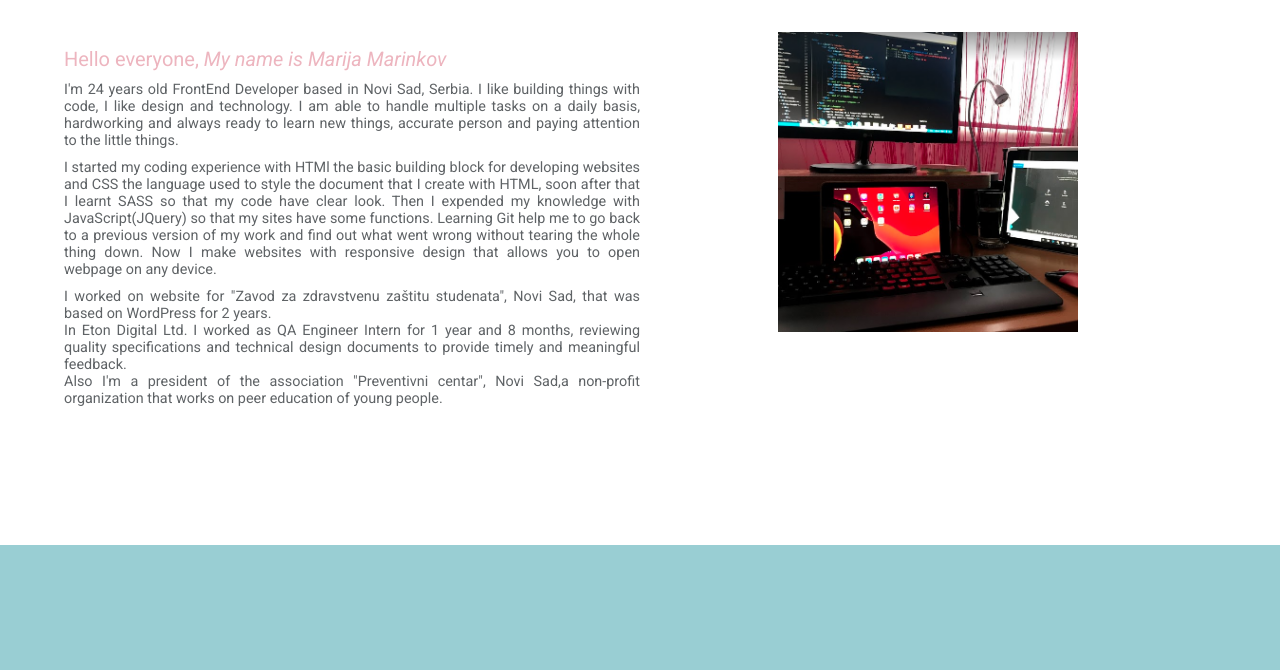
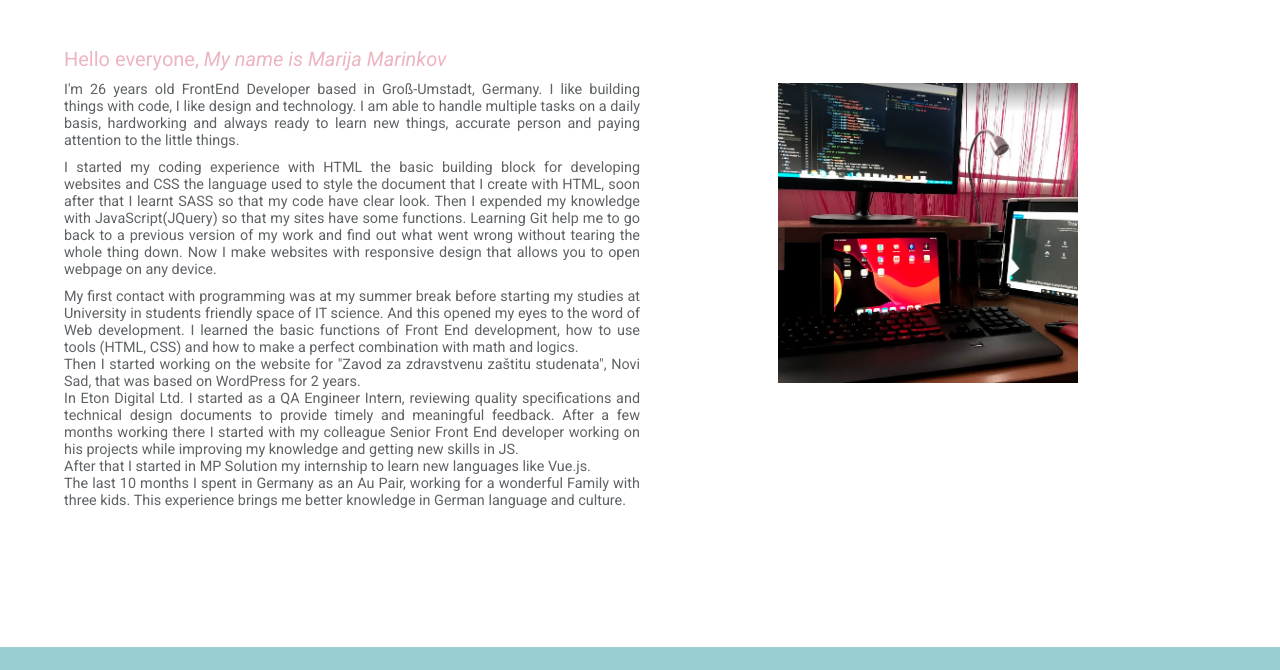
Before and after one commit to Makika1996/marijaportfolio, a plain HTML site: page index.html in a window 1280 px wide. Shown: the part 738-1408 px from the top of the page. Drawn offline with Linux system fonts and the light colour scheme.

Commit message:
Add files via upload

```diff
--- a/index.html
+++ b/index.html
@@ -66,12 +66,12 @@
                     <h1 class="header">Who<span> i am</span></h1>
                     <p class="blue">Hello everyone,<span> My name is Marija Marinkov</span></p>
                     <p>
-                        I'm 24 years old FrontEnd Developer based in Novi Sad, Serbia. I like building things with code,
+                        I'm 26 years old FrontEnd Developer based in Groß-Umstadt, Germany. I like building things with code,
                         I like design and technology. I am able to handle multiple tasks on a daily basis, hardworking
                         and always ready to learn new things, accurate person and paying attention to the little things.
                     </p>
                     <p>
-                        I started my coding experience with HTMl the basic building block
+                        I started my coding experience with HTML the basic building block
                         for developing websites and CSS the language used to style the document that I create with HTML,
                         soon after that I learnt SASS so that my code have clear look. Then I expended my knowledge with
                         JavaScript(JQuery) so that my sites have some functions. Learning Git help me to go back to a
@@ -79,12 +79,19 @@
                         Now I make websites with responsive design that allows you to open webpage on any device.
                     </p>
                     <p>
-                        I worked on website for "Zavod za zdravstvenu zaštitu studenata", Novi Sad, that was based on
-                        WordPress for 2 years.<br>
-                        In Eton Digital Ltd. I worked as QA Engineer Intern for 1 year and 8 months, reviewing quality
-                        specifications and technical design documents to provide timely and meaningful feedback.<br>
-                        Also I'm a president of the association "Preventivni centar", Novi Sad,a non-profit
-                        organization that works on peer education of young people.
+                        My first contact with programming was at my summer break before starting my studies at University
+                        in students friendly space of IT science. And this opened my eyes to the word of Web development.
+                        I learned the basic functions of Front End development, how to use tools (HTML, CSS) and how to make
+                        a perfect combination with math and logics.<br>
+                        Then I started working on the website for "Zavod za zdravstvenu  zaštitu studenata", Novi Sad, that
+                        was based on WordPress for 2 years.<br>
+                        In Eton Digital Ltd. I started as a QA Engineer Intern, reviewing quality specifications and technical
+                        design documents to provide timely and meaningful feedback. After a few months working there I started
+                        with my colleague Senior Front End developer working on his projects while improving my knowledge and
+                        getting new skills in JS.<br>
+                        After that I started in MP Solution my internship to learn new languages like Vue.js.<br>
+                        The last 10 months I spent in Germany as an Au Pair, working for a wonderful Family with three kids.
+                        This experience brings me better knowledge in German language and culture.
                     </p>
                 </div>
                 <div class="right">
```
